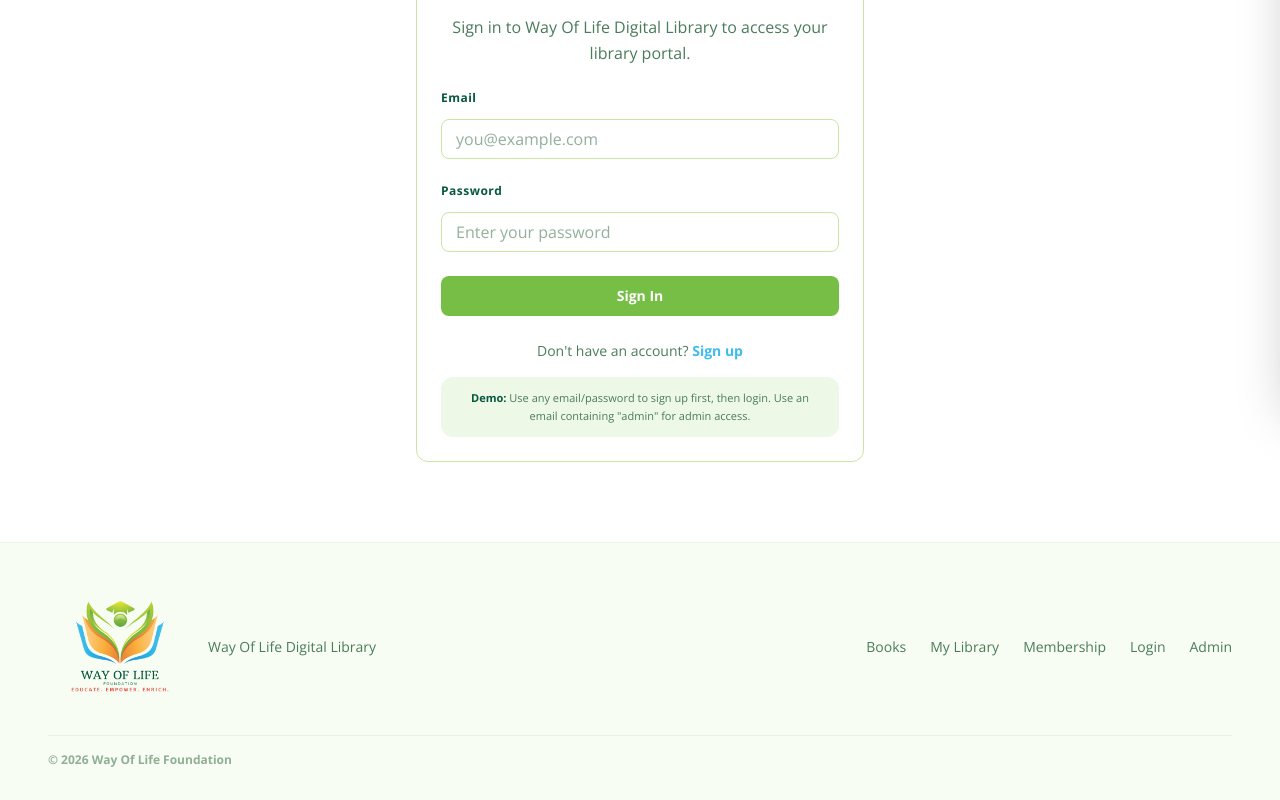
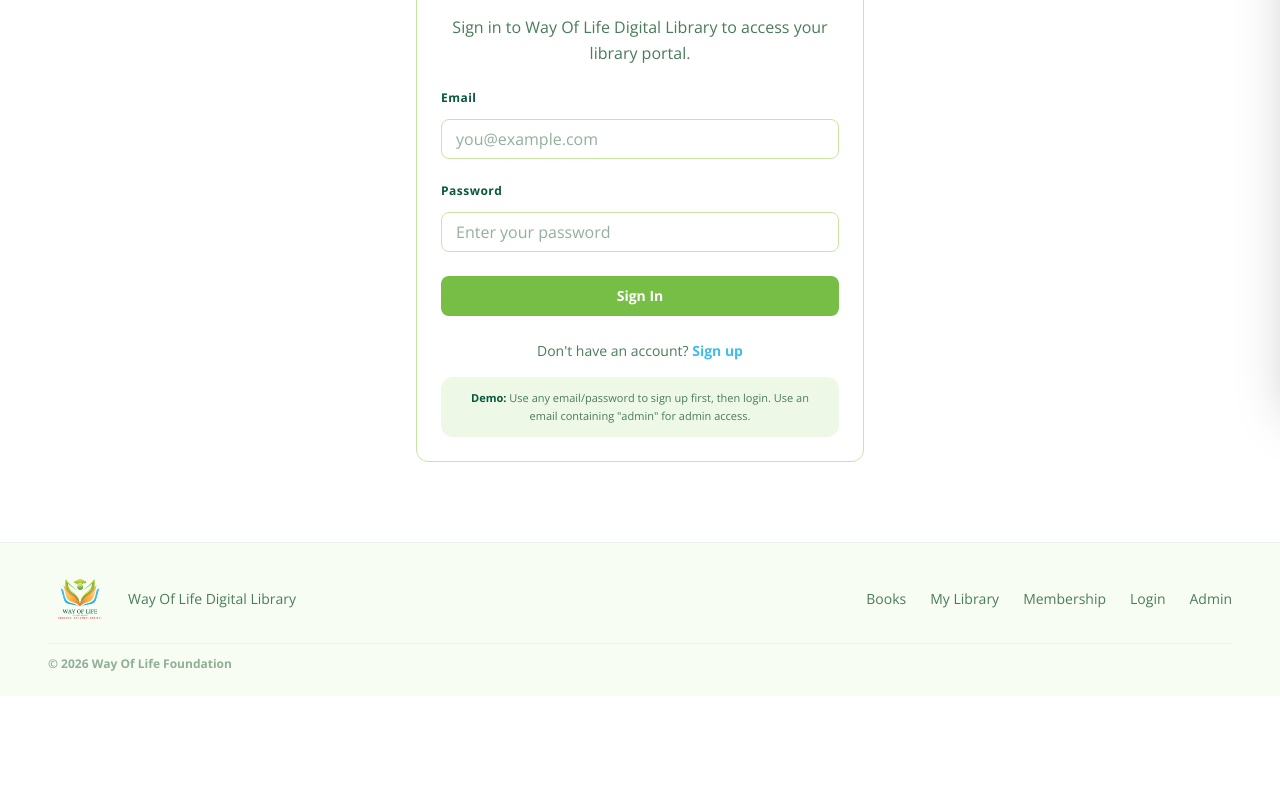
Before and after one commit to mlk005p/way-of-life-library, a Next.js app: page /login in a window 1280 px wide. Shown: the part 398-1198 px from the top of the page. After the commit the page ends 1094 px from the top, so only its background shows below. Built offline with nearby package versions, Linux system fonts and the light colour scheme.

Commit message:
style: reduce footer logo size and decrease footer container padding to resolve excessive white space at page bottom

```diff
--- a/components/brand/brand-logo.tsx
+++ b/components/brand/brand-logo.tsx
@@ -16,7 +16,7 @@ type BrandLogoProps = {
 
 const sizeClasses = {
   navbar: "max-h-14 w-auto sm:max-h-16",
-  footer: "max-h-36 w-auto",
+  footer: "max-h-16 w-auto",
   "hero-brand": "max-h-16 w-auto sm:max-h-[4.5rem]",
   auth: "max-h-44 w-auto mx-auto",
   dashboard: "max-h-32 w-auto",
--- a/components/layout/site-footer.tsx
+++ b/components/layout/site-footer.tsx
@@ -14,7 +14,7 @@ const footerLinks = [
 export function SiteFooter() {
   return (
     <footer className="border-t border-[#07593E]/[0.06] bg-[#F8FDF4]">
-      <div className="mx-auto max-w-container px-6 py-6 md:px-12 md:py-8">
+      <div className="mx-auto max-w-container px-6 py-4 md:px-12 md:py-6">
         <div className="flex flex-col gap-4 sm:flex-row sm:items-center sm:justify-between">
           <div className="flex items-center gap-4">
             <BrandLogo variant="footer" />
@@ -34,7 +34,7 @@ export function SiteFooter() {
             ))}
           </nav>
         </div>
-        <div className="mt-4 border-t border-[#07593E]/[0.06] pt-4">
+        <div className="mt-3 border-t border-[#07593E]/[0.06] pt-3">
           <p className="font-body text-label text-text-secondary/60">
             &copy; {new Date().getFullYear()} {BRAND_FOUNDATION}
           </p>
```
